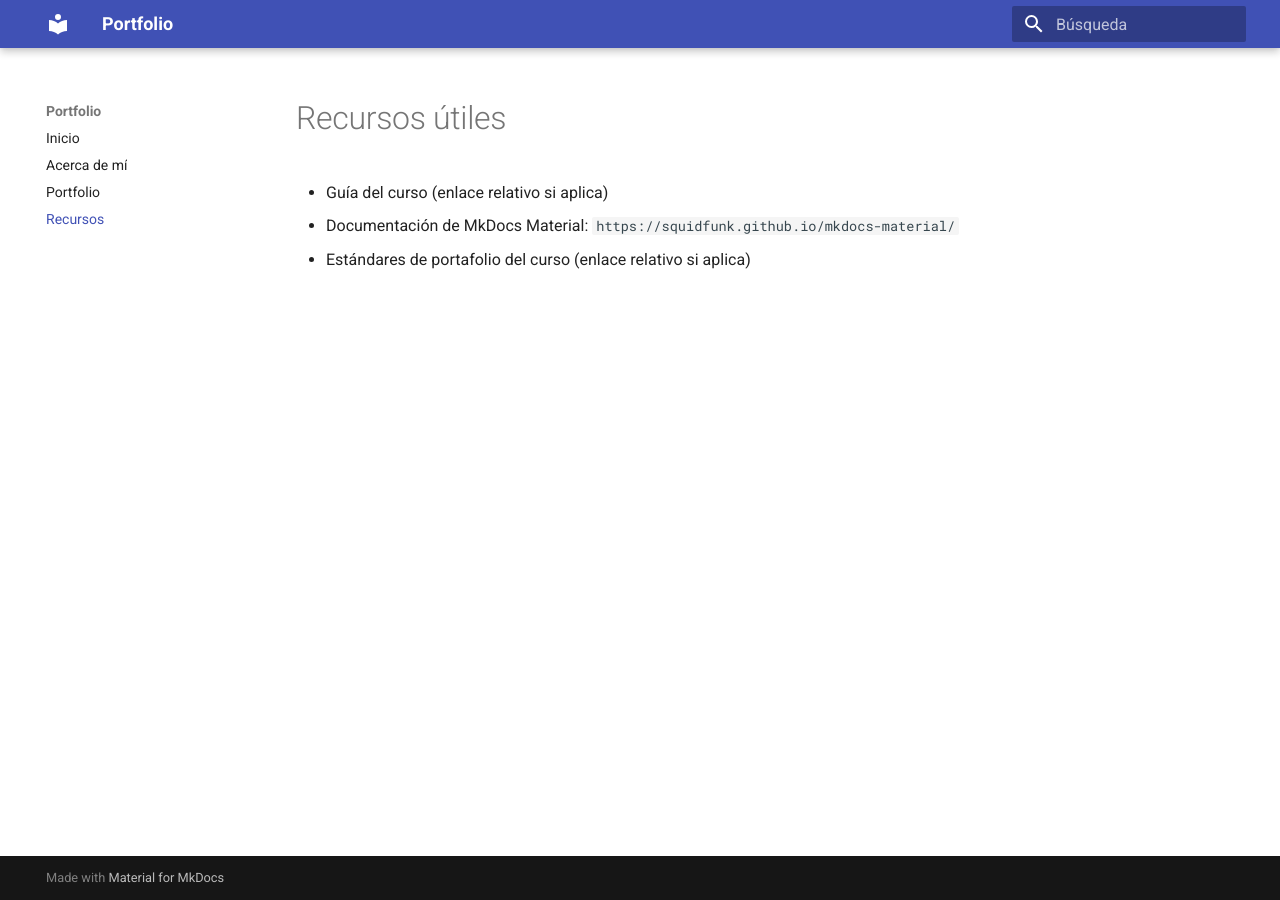
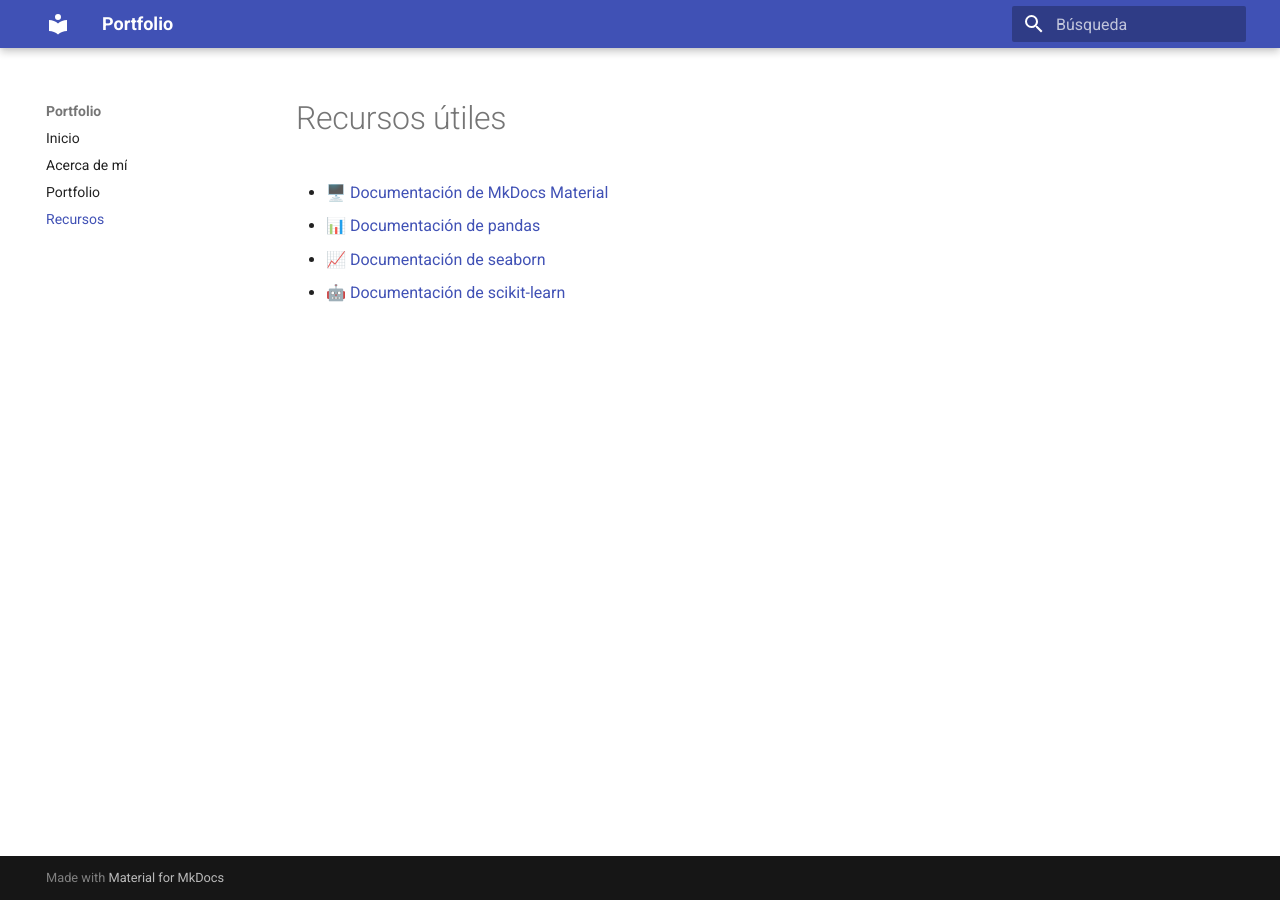
Before and after one commit to SofiaCraigdallie/portfolio, an MkDocs documentation site: the page built from docs/recursos.md, in a window 1280 px wide. Built offline with MkDocs 1.6.1 and Material for MkDocs 9.7.7, drawn with Linux system fonts in a browser that asks for light colours.

Commit message:
Update recursos.md

```diff
--- a/docs/recursos.md
+++ b/docs/recursos.md
@@ -5,6 +5,7 @@
 
 # Recursos útiles
 
-- Guía del curso (enlace relativo si aplica)
-- Documentación de MkDocs Material: `https://squidfunk.github.io/mkdocs-material/`
-- Estándares de portafolio del curso (enlace relativo si aplica)
+- 🖥️ [Documentación de MkDocs Material](https://squidfunk.github.io/mkdocs-material/)
+- 📊 [Documentación de pandas](https://pandas.pydata.org/docs/)
+- 📈 [Documentación de seaborn](https://seaborn.pydata.org/)
+- 🤖 [Documentación de scikit-learn](https://scikit-learn.org/stable/)
```
